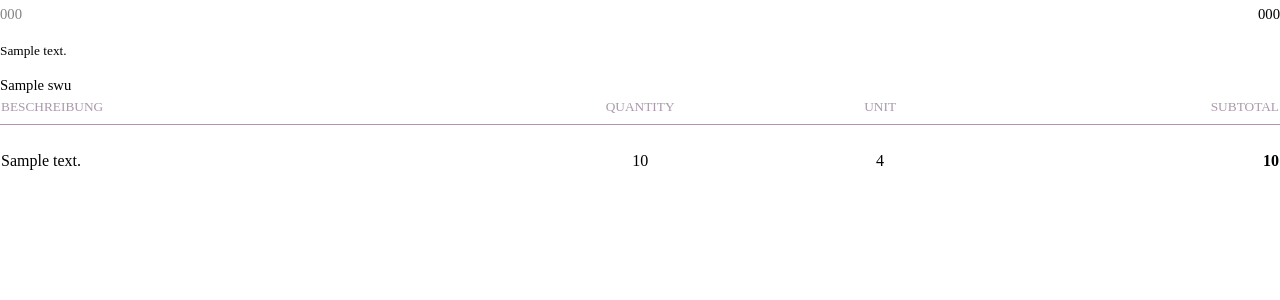
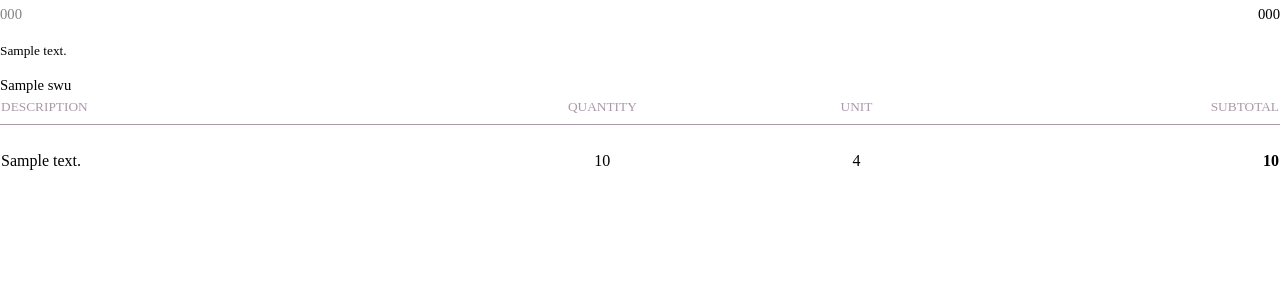
Before and after one commit to rehborn/invoice-api, a Python web app: template templates/default.html in a window 1280 px wide. Shown: the part 236-536 px from the top of the page. Run offline with Jinja, Linux system fonts and the light colour scheme; the template is opened without the code that fills it: most values are stand-ins (such as "Sample title", 1, 10 or a date in 2020); some libraries are stand-ins or nearby versions.

Commit message:
update translations

```diff
--- a/templates/default.html
+++ b/templates/default.html
@@ -253,7 +253,7 @@
 <table>
     <thead>
     <tr>
-        <th class="description">Beschreibung</th>
+        <th class="description">{{ _('Description') }}</th>
         <th>{{ _('Quantity') }}</th>
         <th>{{ _('Unit') }}</th>
         <th>{{ _('Subtotal') }}</th>
```
Also changed, not shown: locale/de/LC_MESSAGES/messages.po, locale/en/LC_MESSAGES/messages.po.
